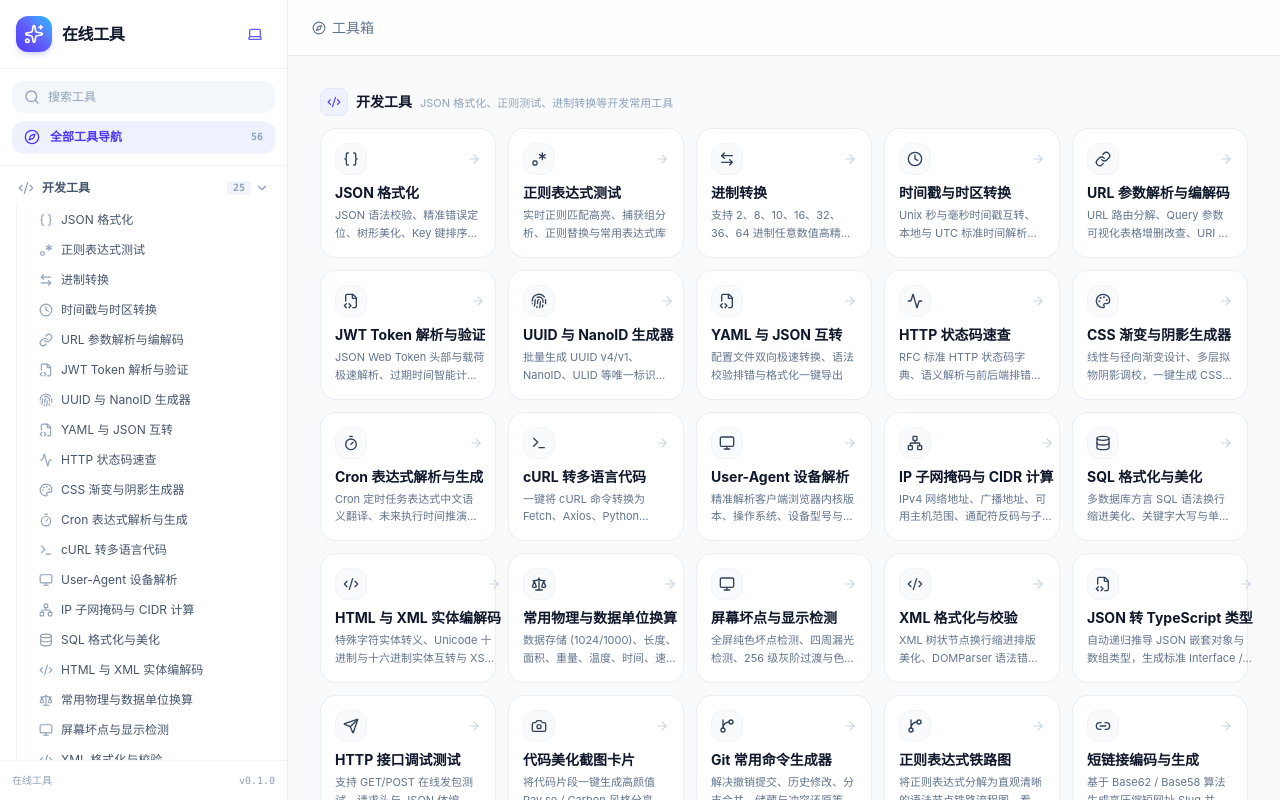
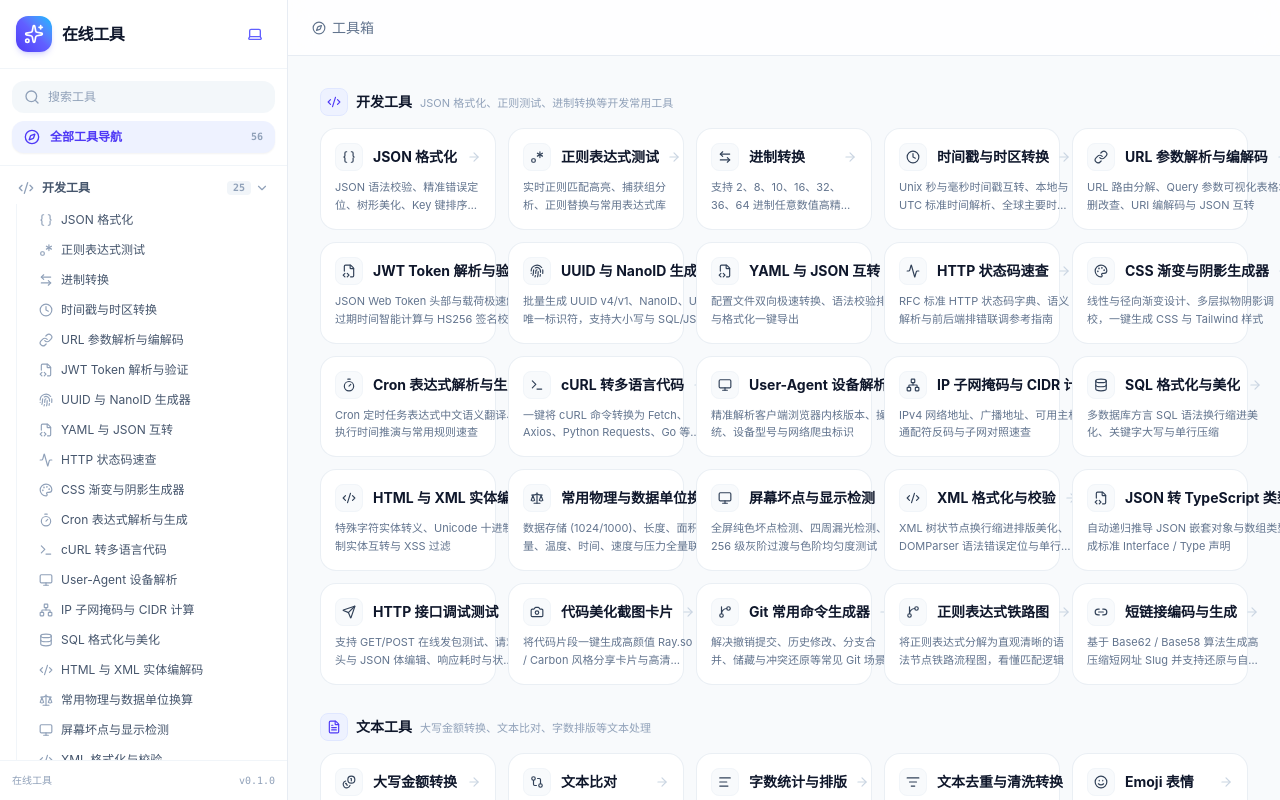
Before and after one commit to JoveYu/tool-ore, a React (Vite) app: page / in a window 1280 px wide. Built offline with nearby package versions, Linux system fonts and the light colour scheme; the HTML template or start-up script is replaced by a standard one.

Commit message:
style(dashboard): align icon and title horizontally in home cards

```diff
--- a/src/components/Dashboard.tsx
+++ b/src/components/Dashboard.tsx
@@ -41,23 +41,23 @@ export const Dashboard: React.FC<DashboardProps> = ({ onSelectTool }) => {
                     className="group relative p-3.5 rounded-2xl bg-white dark:bg-slate-900 border border-slate-200/70 dark:border-slate-800 hover:border-indigo-400/80 dark:hover:border-indigo-500/80 hover:shadow-md hover:shadow-indigo-500/5 transition-all text-left flex flex-col justify-between cursor-pointer"
                   >
                     <div className="space-y-2">
-                      <div className="flex items-center justify-between">
-                        <div className="w-8 h-8 rounded-xl bg-slate-50 dark:bg-slate-800 border border-slate-100 dark:border-slate-700/80 flex items-center justify-center text-slate-700 dark:text-slate-300 group-hover:bg-indigo-50 group-hover:text-indigo-600 dark:group-hover:bg-indigo-950/50 dark:group-hover:text-indigo-400 transition-colors shrink-0">
-                          <DynamicIcon name={tool.iconName} className="w-4 h-4" />
+                      <div className="flex items-center justify-between gap-2">
+                        <div className="flex items-center gap-2.5 min-w-0">
+                          <div className="w-7 h-7 rounded-lg bg-slate-50 dark:bg-slate-800 border border-slate-100 dark:border-slate-700/80 flex items-center justify-center text-slate-700 dark:text-slate-300 group-hover:bg-indigo-50 group-hover:text-indigo-600 dark:group-hover:bg-indigo-950/50 dark:group-hover:text-indigo-400 transition-colors shrink-0">
+                            <DynamicIcon name={tool.iconName} className="w-3.5 h-3.5" />
+                          </div>
+                          <h3 className="font-bold text-xs sm:text-sm text-slate-900 dark:text-white group-hover:text-indigo-600 dark:group-hover:text-indigo-400 transition-colors truncate">
+                            {tool.name}
+                          </h3>
                         </div>
-                        <span className="text-slate-300 dark:text-slate-600 group-hover:text-indigo-600 dark:group-hover:text-indigo-400 transition-colors">
+                        <span className="text-slate-300 dark:text-slate-600 group-hover:text-indigo-600 dark:group-hover:text-indigo-400 transition-colors shrink-0">
                           <ArrowRight className="w-3.5 h-3.5 transform group-hover:translate-x-0.5 transition-transform" />
                         </span>
                       </div>
 
-                      <div>
-                        <h3 className="font-bold text-xs sm:text-sm text-slate-900 dark:text-white group-hover:text-indigo-600 dark:group-hover:text-indigo-400 transition-colors truncate">
-                          {tool.name}
-                        </h3>
-                        <p className="text-[11px] text-slate-500 dark:text-slate-400 mt-1 line-clamp-2 leading-relaxed">
-                          {tool.description}
-                        </p>
-                      </div>
+                      <p className="text-[11px] text-slate-500 dark:text-slate-400 line-clamp-2 leading-relaxed">
+                        {tool.description}
+                      </p>
                     </div>
                   </button>
                 ))}
```
